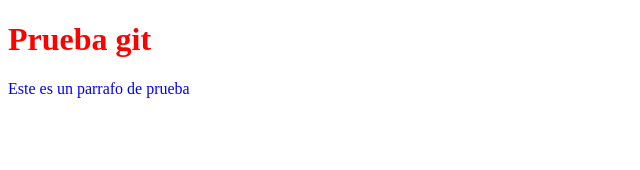
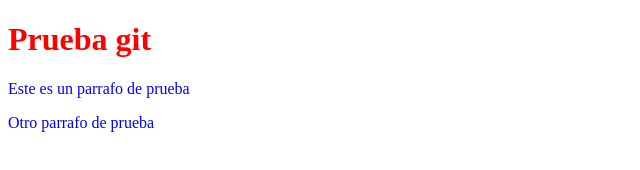
Before and after one commit to pcormir/tareagit, a plain HTML site: page index.html in a window 1280 px wide. Shown: the whole page, without its empty margins (0-640 px from the left). Drawn offline with Linux system fonts and the light colour scheme.

Commit message:
Cambio realizado desde otra carpeta

```diff
--- a/index.html
+++ b/index.html
@@ -10,5 +10,6 @@
 <body>
     <h1>Prueba git</h1>
     <p>Este es un parrafo de prueba</p>
+    <p>Otro parrafo de prueba</p>
 </body>
 </html>
```
